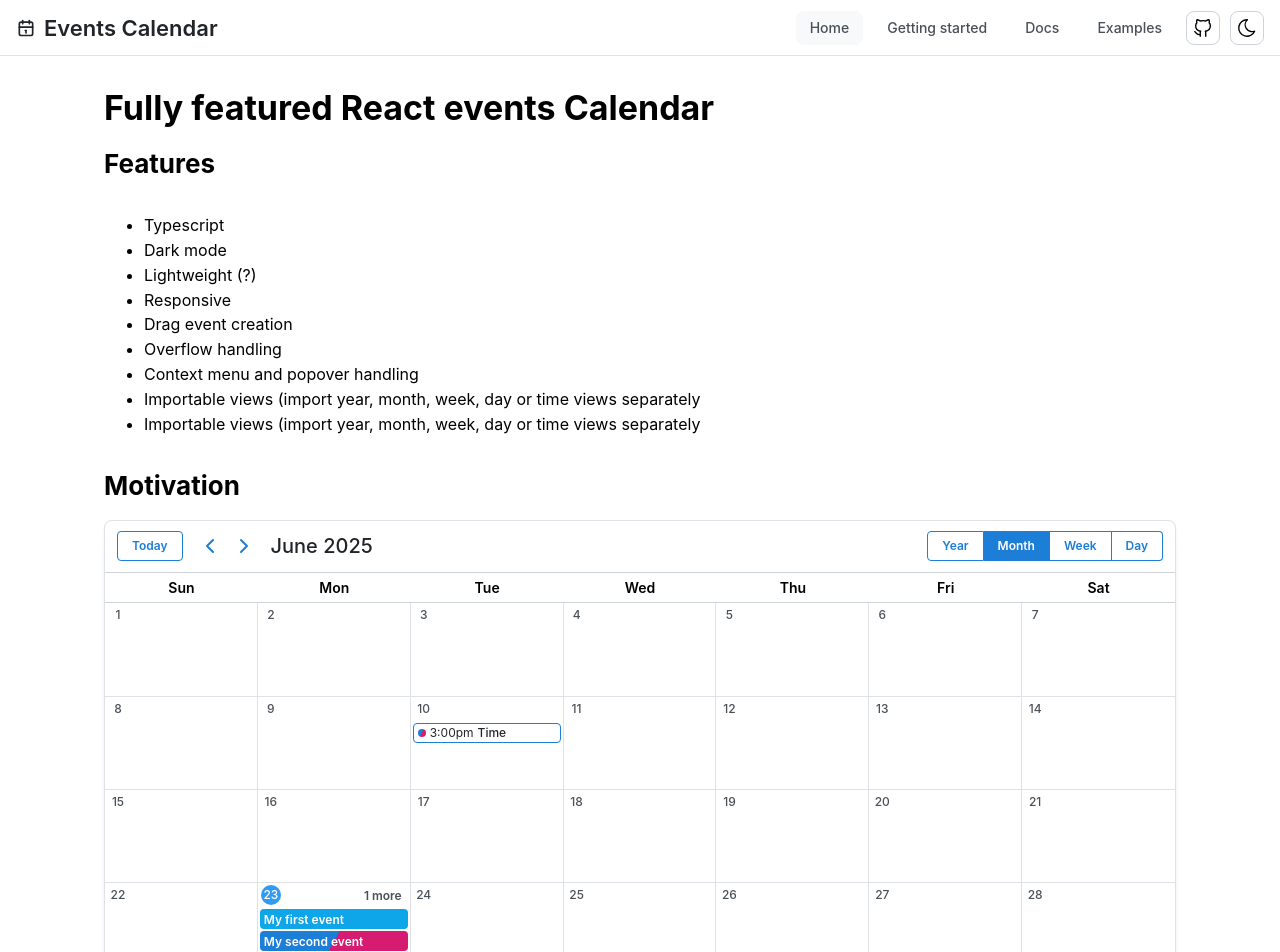
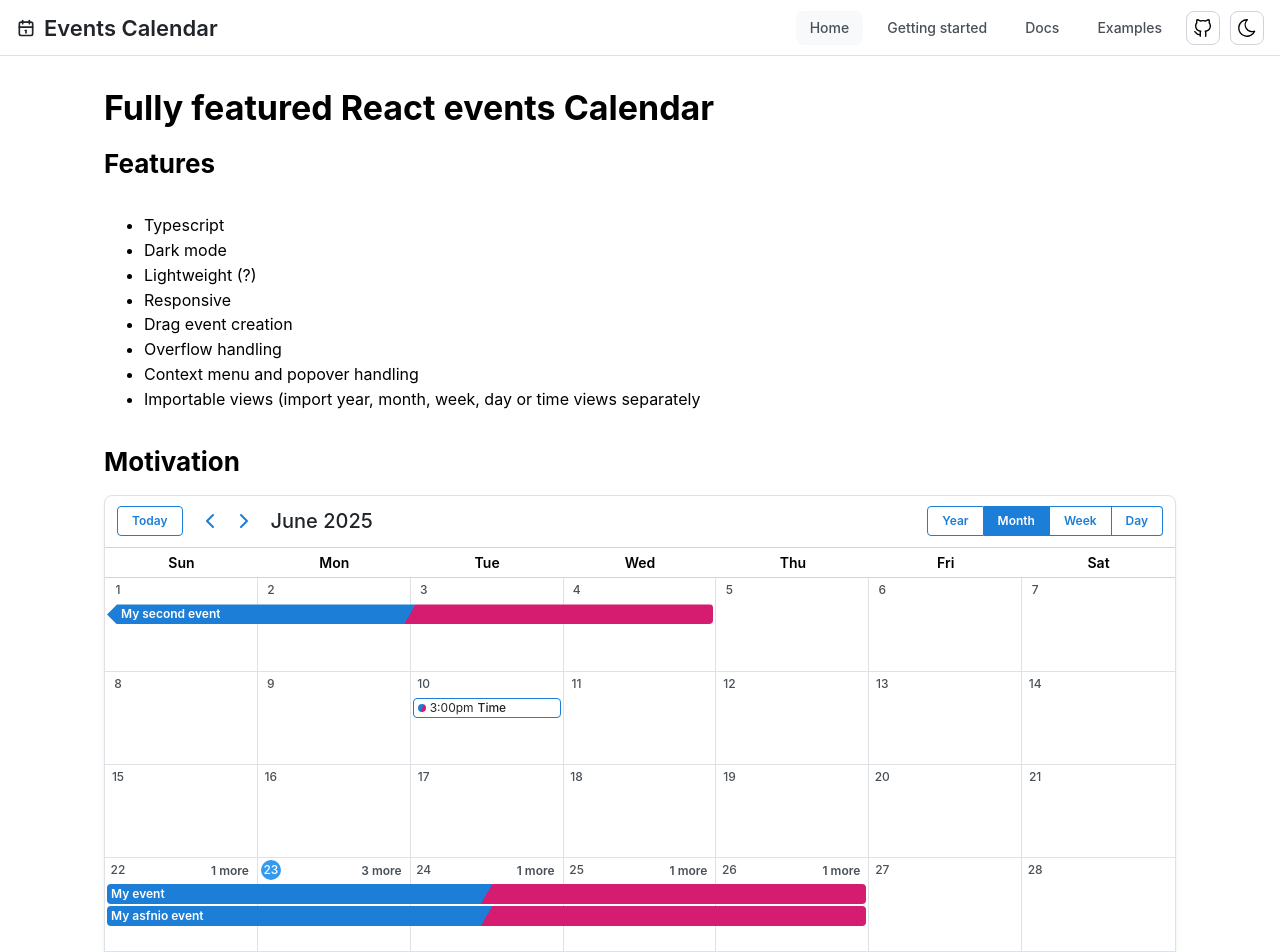
Before and after one commit to markshallue/events-calendar, a Next.js app: page / in a window 1280 px wide. Shown: the top 952 px of the page. Built offline with nearby package versions, Linux system fonts and the light colour scheme.

Commit message:
Use clip-path to show event overflow arrows

```diff
--- a/app/page.tsx
+++ b/app/page.tsx
@@ -18,7 +18,6 @@ export default function Home() {
 				<li>Overflow handling</li>
 				<li>Context menu and popover handling</li>
 				<li>Importable views (import year, month, week, day or time views separately</li>
-				<li>Importable views (import year, month, week, day or time views separately</li>
 			</ul>
 			<Title order={2}>Motivation</Title>
 			<CalendarWrapper>
@@ -27,7 +26,38 @@ export default function Home() {
 						{ id: 1, start: new Date(), title: 'My first event' },
 						{
 							id: 2,
-							start: new Date(),
+							start: '22-Jun-2025',
+							end: '26-Jun-2025',
+							title: 'My event',
+							groups: [
+								{ label: 'blue', color: '#1c7ed6' },
+								{ label: 'pink', color: '#d61c70' },
+							],
+						},
+						{
+							id: 21,
+							start: '22-Jun-2025',
+							end: '26-Jun-2025',
+							title: 'My asfnio event',
+							groups: [
+								{ label: 'blue', color: '#1c7ed6' },
+								{ label: 'pink', color: '#d61c70' },
+							],
+						},
+						{
+							id: 22,
+							start: '22-Jun-2025',
+							end: '26-Jun-2025',
+							title: 'IUBFEIUN',
+							groups: [
+								{ label: 'blue', color: '#1c7ed6' },
+								{ label: 'pink', color: '#d61c70' },
+							],
+						},
+						{
+							id: 23,
+							start: '30-May-2025',
+							end: '4-Jun-2025',
 							title: 'My second event',
 							groups: [
 								{ label: 'blue', color: '#1c7ed6' },
--- a/package/EventsCalendar.tsx
+++ b/package/EventsCalendar.tsx
@@ -5,12 +5,12 @@ import classes from './EventsCalendar.module.css';
 
 import {
 	CalendarView,
+	EventEditProps,
 	EventClickArgs,
-	EventEditProps,
-	EventsCalendarContextMenuProps,
-	EventsCalendarPopoverProps,
 	RawCalendarEvent,
 	RawCalendarEventBase,
+	EventsCalendarPopoverProps,
+	EventsCalendarContextMenuProps,
 } from './types';
 
 import { CALENDAR_VIEWS } from './constants';
--- a/package/components/event/AllDayEvent.module.css
+++ b/package/components/event/AllDayEvent.module.css
@@ -1,33 +1,37 @@
-.allDayContainer {
+.container {
 	position: relative;
-	max-width: 100%;
+	width: 100%;
+	border-radius: 0.25rem;
 	pointer-events: none;
-	border-radius: 0.25rem;
-	width: 100%;
+	overflow: hidden;
 }
-.allDayTextContainer {
+
+.content {
 	position: relative;
 	display: flex;
 	align-items: center;
+	padding: 0 0.25rem;
 	height: 1.25rem;
 	font-size: 0.75rem;
-	padding: 0 0.25rem;
 	border-radius: 0.25rem;
 	max-width: 100%;
 	z-index: 1;
+
 	&[data-sm='true'] {
 		height: 1.125rem;
 		font-size: 0.65rem;
 	}
 }
-.allDayText {
-	line-height: normal;
+
+.text {
+	line-height: 1;
 	font-weight: 600;
 	color: #fff;
 	overflow: hidden;
 	text-overflow: clip;
 	white-space: nowrap;
 	user-select: none;
+
 	&[data-arrows='both'] {
 		margin-left: 10px;
 		margin-right: 10px;
--- a/package/components/event/AllDayEvent.tsx
+++ b/package/components/event/AllDayEvent.tsx
@@ -1,13 +1,13 @@
-import { Dayjs } from 'dayjs';
+import dayjs from 'dayjs';
 import classes from './AllDayEvent.module.css';
 
+import { getBackgroundFromArray } from '~/utils';
 import { CalendarEvent, MinMaxDatesInView } from '~/types';
-import { DEFAULT_COLOR, getBackgroundFromArray } from '~/utils';
 
-import { OverflowArrow } from '../overflow-arrow';
+import { getClipPath, getOverflowArrows } from './utils';
 
 interface AllDayEventProps {
-	date: Dayjs;
+	date: dayjs.Dayjs;
 	event: CalendarEvent;
 	minMaxDatesInView?: MinMaxDatesInView;
 	isCompact: boolean;
@@ -20,26 +20,19 @@ export function AllDayEvent({ date, event, minMaxDatesInView, isCompact, isInOve
 	const colors = groups?.map(g => g.color).filter(Boolean) ?? [];
 
 	// Calculate arrows for display in overflow popover
-	const arrowLeft =
-		(isInOverflow && start.isBefore(date, 'd')) || (minMaxDatesInView && start.isBefore(minMaxDatesInView?.first, 'd'));
-	const arrowRight =
-		(isInOverflow && end.isAfter(date, 'd')) || (minMaxDatesInView && end.isAfter(minMaxDatesInView?.last, 'd'));
-	const arrows = arrowLeft && arrowRight ? 'both' : arrowLeft ? 'left' : arrowRight ? 'right' : false;
+	const overflowArrows = getOverflowArrows(isInOverflow, date, start, end, minMaxDatesInView);
 
 	// Event background color(s)
+	const clipPath = getClipPath(overflowArrows);
 	const colorstyles = getBackgroundFromArray(colors);
-	const leftArrowColor = colors.length ? colors[0] : DEFAULT_COLOR;
-	const rightArrowColor = colors.length ? colors[colors.length - 1] : DEFAULT_COLOR;
 
 	return (
-		<div className={classes.allDayContainer} style={colorstyles}>
-			<OverflowArrow color={leftArrowColor} dir='left' isHidden={!arrowLeft} isCompact={isCompact} />
-			<div className={classes.allDayTextContainer} data-sm={isCompact}>
-				<span className={classes.allDayText} data-arrows={arrows}>
+		<div className={classes.container} style={{ ...colorstyles, clipPath }}>
+			<div className={classes.content} data-sm={isCompact}>
+				<span className={classes.text} data-arrows={overflowArrows}>
 					{title}
 				</span>
 			</div>
-			<OverflowArrow color={rightArrowColor} dir='right' isHidden={!arrowRight} isCompact={isCompact} />
 		</div>
 	);
 }
--- /dev/null
+++ b/package/components/event/utils/getClipPath.ts
@@ -0,0 +1,16 @@
+import { OverflowArrowType } from '~/types';
+
+export const getClipPath = (overflowArrows: OverflowArrowType): string | undefined => {
+	switch (overflowArrows) {
+		case 'both':
+			return 'polygon(10px 0%, calc(100% - 10px) 0%, 100% 50%, calc(100% - 10px) 100%, 10px 100%, 0% 50%)';
+		case 'left':
+			return 'polygon(10px 0%, 100% 0%, 100% 100%, 10px 100%, 0% 50%)';
+		case 'right':
+			return 'polygon(0% 0%, calc(100% - 10px) 0%, 100% 50%, calc(100% - 10px) 100%, 0% 100%)';
+		case 'none':
+			return undefined;
+		default:
+			return undefined;
+	}
+};
--- /dev/null
+++ b/package/components/event/utils/getOverflowArrows.ts
@@ -0,0 +1,20 @@
+import { MinMaxDatesInView, OverflowArrowType } from '~/types';
+import dayjs from 'dayjs';
+
+export const getOverflowArrows = (
+	isInOverflow: boolean,
+	date: dayjs.Dayjs,
+	start: dayjs.Dayjs,
+	end: dayjs.Dayjs,
+	minMaxDatesInView?: MinMaxDatesInView
+): OverflowArrowType => {
+	const showLeftArrow = isInOverflow
+		? start.isBefore(date, 'day')
+		: !!minMaxDatesInView?.first && start.isBefore(minMaxDatesInView.first, 'day');
+
+	const showRightArrow = isInOverflow
+		? end.isAfter(date, 'day')
+		: !!minMaxDatesInView?.last && end.isAfter(minMaxDatesInView.last, 'day');
+
+	return showLeftArrow && showRightArrow ? 'both' : showLeftArrow ? 'left' : showRightArrow ? 'right' : 'none';
+};
--- a/package/components/event/utils/index.ts
+++ b/package/components/event/utils/index.ts
@@ -1,3 +1,5 @@
+export * from './getClipPath';
 export * from './getEventStyles';
 export * from './isBeingDragged';
+export * from './getOverflowArrows';
 export * from './getWeekOrDayEventStyles';
--- a/package/components/overflow-arrow/OverflowArrow.module.css
+++ /dev/null
@@ -1,8 +0,0 @@
-.arrow {
-	position: absolute;
-	box-sizing: border-box;
-	top: 0px;
-	bottom: 0px;
-	border-style: solid;
-	border-color: #fff;
-}
--- a/package/components/overflow-arrow/OverflowArrow.tsx
+++ /dev/null
@@ -1,30 +0,0 @@
-import classes from './OverflowArrow.module.css';
-
-interface OverflowArrowProps {
-	color: string;
-	isHidden: boolean;
-	isCompact: boolean;
-	dir: 'left' | 'right';
-}
-
-export function OverflowArrow({ color, isHidden, isCompact, dir = 'left' }: OverflowArrowProps) {
-	if (isHidden) return;
-	const arrowSize = isCompact ? 9 : 10;
-
-	const arrowStyle =
-		dir === 'left'
-			? { borderRightColor: color, borderRightWidth: arrowSize }
-			: { right: 0, borderLeftColor: color, borderLeftWidth: arrowSize, zIndex: 2 };
-
-	return (
-		<div
-			className={classes.arrow}
-			style={{
-				width: arrowSize,
-				borderTopWidth: arrowSize,
-				borderBottomWidth: arrowSize,
-				...arrowStyle,
-			}}
-		></div>
-	);
-}
--- a/package/components/overflow-arrow/index.tsx
+++ /dev/null
@@ -1 +0,0 @@
-export * from './OverflowArrow';
--- a/package/types/types.ts
+++ b/package/types/types.ts
@@ -51,6 +51,8 @@ export interface MinMaxDatesInView {
 	first: Dayjs;
 	last: Dayjs;
 }
+
+export type OverflowArrowType = 'both' | 'left' | 'right' | 'none';
 
 export interface MonthDates extends MinMaxDatesInView {
 	weeks: DateRecord[][];
```
